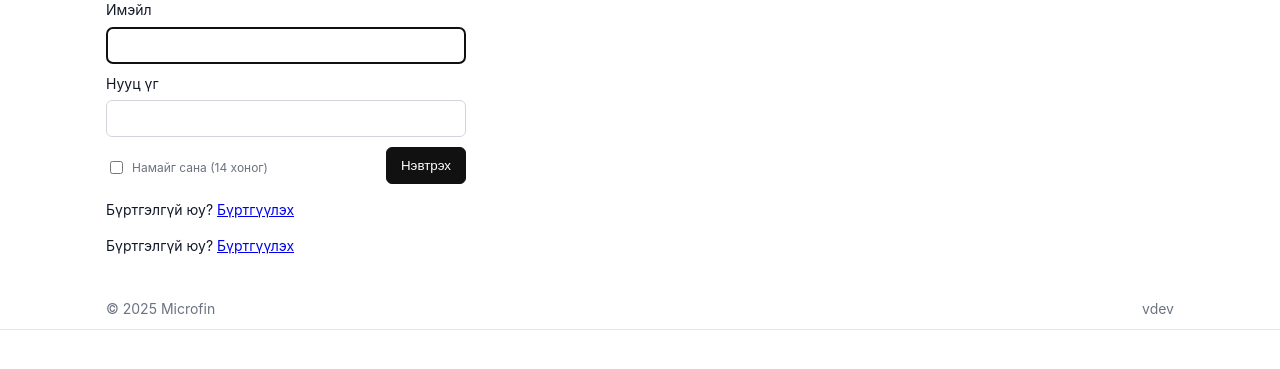
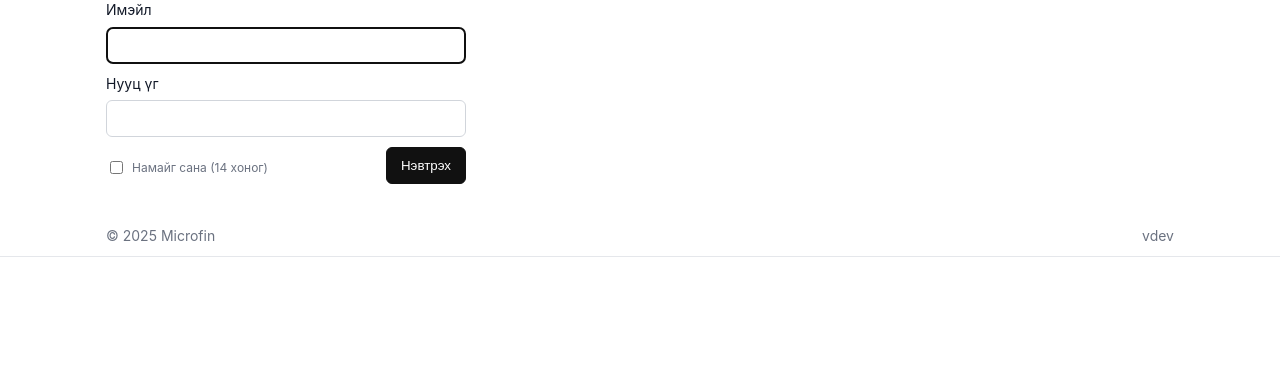
Before and after one commit to Altantugs/microfin, a Symfony app: template templates/security/login.html.twig in a window 1280 px wide. Shown: the part 192-561 px from the top of the page. Run offline with Twig, Linux system fonts and the light colour scheme; the template is opened without the code that fills it, so the values that code supplies are empty; some libraries are stand-ins or nearby versions.

Commit message:
fix(auth): remove duplicate Register link

```diff
--- a/templates/security/login.html.twig
+++ b/templates/security/login.html.twig
@@ -74,13 +74,5 @@
       <button class="btn" type="submit">Нэвтрэх</button>
     </div>
   </form>
-
-    <p style="margin-top:1rem;">
-      Бүртгэлгүй юу? <a href="{{ path('app_register') }}">Бүртгүүлэх</a>
-    </p>
-
-    <p style="margin-top:1rem;">
-      Бүртгэлгүй юу? <a href="{{ path('app_register') }}">Бүртгүүлэх</a>
-    </p>
 </div>
 {% endblock %}
```
